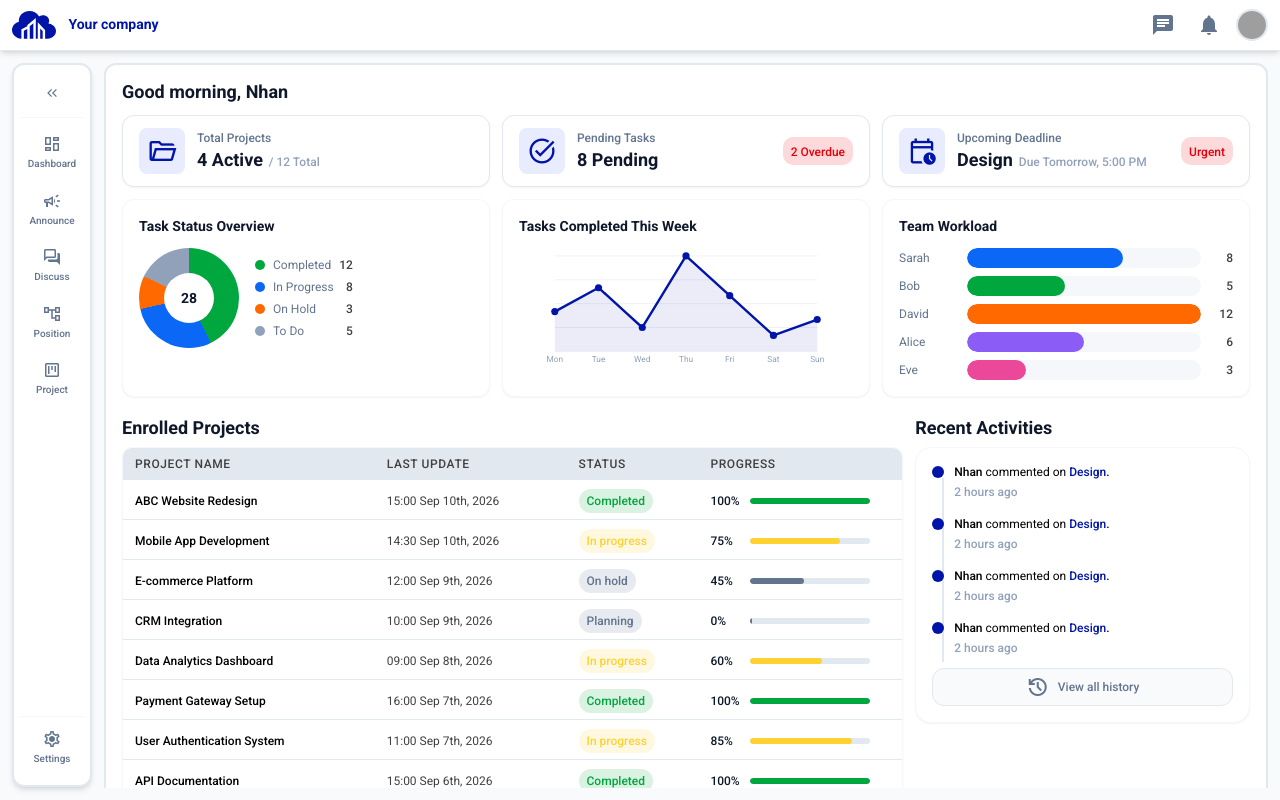
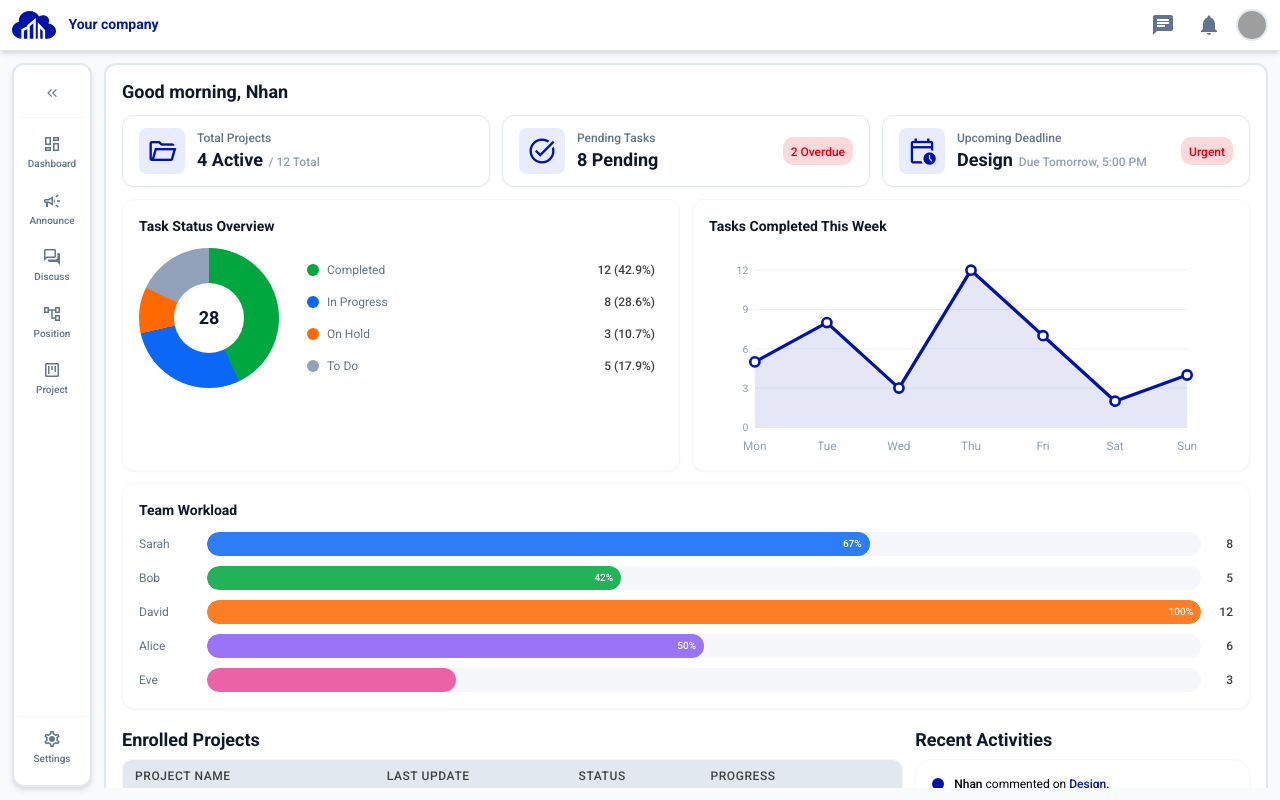
Before and after one commit to automne2021/onfis, a React (Vite) app in the folder frontend/main-webapp/: page / in a window 1280 px wide. Built offline with nearby package versions, Linux system fonts and the light colour scheme; grey boxes are pictures that could not be loaded.

Commit message:
- Fix Login page size (not finish) - Fix Chat page size (finish) - Reposition charts in Dashboard - Fix Task List mode (not finish)

```diff
--- a/frontend/main-webapp/src/features/chat/components/Sidebar/ChatSidebar.tsx
+++ b/frontend/main-webapp/src/features/chat/components/Sidebar/ChatSidebar.tsx
@@ -19,7 +19,7 @@ export function ChatSidebar({ activeChannelId, onChannelSelect, icons }: ChatSid
 
   return (
     <div className="flex flex-col h-full w-full justify-between bg-white">
-      <div className="flex flex-col gap-4">
+      <div className="flex flex-col gap-4 overflow-y-auto min-h-0 flex-1">
         {/* Header */}
         <div className="flex items-center justify-between px-4 py-3 border-b border-neutral-200 ">
           <p className="header-h6 leading-none text-neutral-900">Messages</p>
--- a/frontend/main-webapp/src/features/chat/pages/ChatPage.tsx
+++ b/frontend/main-webapp/src/features/chat/pages/ChatPage.tsx
@@ -55,7 +55,7 @@ export function ChatPage() {
           </button>
         </div>
 
-        <div className="flex-1 overflow-y-auto">
+        <div className="flex-1 overflow-hidden min-h-0">
           <ChatWindow activeChannelId={activeChannelId} />
         </div>
 
--- a/frontend/main-webapp/src/features/dashboard/components/Charts.tsx
+++ b/frontend/main-webapp/src/features/dashboard/components/Charts.tsx
@@ -1,4 +1,32 @@
 // Pure CSS/SVG chart components — no external dependencies needed
+import { useState } from "react";
+
+// ─── Tooltip Component ──────────────────────────────────────────────────────
+interface TooltipProps {
+    x: number;
+    y: number;
+    content: string;
+    visible: boolean;
+}
+
+function ChartTooltip({ x, y, content, visible }: TooltipProps) {
+    if (!visible) return null;
+    return (
+        <div
+            className="absolute pointer-events-none z-50 px-2.5 py-1.5 bg-neutral-800 text-white text-xs rounded-lg shadow-lg whitespace-nowrap transition-opacity duration-150"
+            style={{
+                left: x,
+                top: y,
+                transform: 'translate(-50%, -100%)',
+                marginTop: '-8px',
+                opacity: visible ? 1 : 0,
+            }}
+        >
+            {content}
+            <div className="absolute left-1/2 -translate-x-1/2 top-full w-0 h-0 border-l-4 border-r-4 border-t-4 border-transparent border-t-neutral-800" />
+        </div>
+    );
+}
 
 // ─── Pie Chart ───────────────────────────────────────────────────────────────
 interface PieSlice {
@@ -14,6 +42,7 @@ interface PieChartProps {
 
 export function PieChart({ data, title }: PieChartProps) {
     const total = data.reduce((sum, d) => sum + d.value, 0);
+    const [hoveredSlice, setHoveredSlice] = useState<string | null>(null);
     let cumulative = 0;
 
     // Build conic-gradient stops
@@ -30,38 +59,50 @@ export function PieChart({ data, title }: PieChartProps) {
         <div className="bg-white rounded-[12px] shadow-sm border border-neutral-100 p-4 flex flex-col gap-3">
             <h3 className="font-bold text-sm leading-5 text-neutral-900">{title}</h3>
 
-            <div className="flex items-center gap-4">
-                {/* Pie */}
+            <div className="flex items-center gap-5">
+                {/* Pie — larger */}
                 <div
-                    className="w-[100px] h-[100px] rounded-full flex-shrink-0"
+                    className="w-[140px] h-[140px] rounded-full flex-shrink-0 cursor-pointer transition-transform duration-200 hover:scale-105"
                     style={{
                         background: `conic-gradient(${stops})`,
                     }}
                 >
                     {/* Center hole for donut effect */}
                     <div className="w-full h-full flex items-center justify-center">
-                        <div className="w-[50px] h-[50px] rounded-full bg-white flex items-center justify-center">
-                            <span className="font-bold text-sm text-neutral-900">{total}</span>
+                        <div className="w-[70px] h-[70px] rounded-full bg-white flex items-center justify-center shadow-inner">
+                            <span className="font-bold text-lg text-neutral-900">{total}</span>
                         </div>
                     </div>
                 </div>
 
-                {/* Legend */}
-                <div className="flex flex-col gap-1.5 min-w-0">
-                    {data.map((slice) => (
-                        <div key={slice.label} className="flex items-center gap-2">
+                {/* Legend with hover */}
+                <div className="flex flex-col gap-2 min-w-0 flex-1">
+                    {data.map((slice) => {
+                        const pct = ((slice.value / total) * 100).toFixed(1);
+                        const isHovered = hoveredSlice === slice.label;
+                        return (
                             <div
-                                className="w-2.5 h-2.5 rounded-full flex-shrink-0"
-                                style={{ backgroundColor: slice.color }}
+                                key={slice.label}
+                                className={`flex items-center gap-2 px-2 py-1 rounded-md cursor-pointer transition-colors ${isHovered ? 'bg-neutral-100' : ''}`}
+                                onMouseEnter={() => setHoveredSlice(slice.label)}
+                                onMouseLeave={() => setHoveredSlice(null)}
+                            >
+                                <div
+                                    className="w-3 h-3 rounded-full flex-shrink-0 transition-transform duration-150"
+                                    style={{
+                                        backgroundColor: slice.color,
+                                        transform: isHovered ? 'scale(1.3)' : 'scale(1)',
+                                    }}
                                 />
-                            <span className="text-xs text-neutral-500 truncate">
+                                <span className="text-xs text-neutral-500 truncate flex-1">
                                     {slice.label}
                                 </span>
                                 <span className="text-xs font-medium text-neutral-700 ml-auto">
-                                {slice.value}
+                                    {slice.value} ({pct}%)
                                 </span>
                             </div>
-                    ))}
+                        );
+                    })}
                 </div>
             </div>
         </div>
@@ -83,31 +124,67 @@ interface BarChartProps {
 
 export function BarChart({ data, title, maxValue }: BarChartProps) {
     const max = maxValue || Math.max(...data.map((d) => d.value), 1);
+    const [hoveredBar, setHoveredBar] = useState<string | null>(null);
+    const [tooltipInfo, setTooltipInfo] = useState<{ x: number; y: number; content: string; visible: boolean }>({ x: 0, y: 0, content: '', visible: false });
+
+    const handleBarHover = (item: BarItem, e: React.MouseEvent) => {
+        const rect = (e.currentTarget as HTMLElement).getBoundingClientRect();
+        const parentRect = (e.currentTarget as HTMLElement).closest('.bar-chart-container')?.getBoundingClientRect();
+        if (parentRect) {
+            setTooltipInfo({
+                x: rect.left - parentRect.left + rect.width / 2,
+                y: rect.top - parentRect.top,
+                content: `${item.label}: ${item.value} tasks`,
+                visible: true,
+            });
+        }
+        setHoveredBar(item.label);
+    };
 
     return (
-        <div className="bg-white rounded-[12px] shadow-sm border border-neutral-100 p-4 flex flex-col gap-3">
+        <div className="bg-white rounded-[12px] shadow-sm border border-neutral-100 p-4 flex flex-col gap-3 bar-chart-container relative">
             <h3 className="font-bold text-sm leading-5 text-neutral-900">{title}</h3>
 
-            <div className="flex flex-col gap-2">
-                {data.map((item) => (
-                    <div key={item.label} className="flex items-center gap-2">
+            <ChartTooltip {...tooltipInfo} />
+
+            <div className="flex flex-col gap-2.5">
+                {data.map((item) => {
+                    const pct = ((item.value / max) * 100).toFixed(0);
+                    const isHovered = hoveredBar === item.label;
+                    return (
+                        <div
+                            key={item.label}
+                            className="flex items-center gap-2 cursor-pointer"
+                            onMouseEnter={(e) => handleBarHover(item, e)}
+                            onMouseLeave={() => {
+                                setHoveredBar(null);
+                                setTooltipInfo(prev => ({ ...prev, visible: false }));
+                            }}
+                        >
                             <span className="text-xs text-neutral-500 w-[60px] flex-shrink-0 truncate">
                                 {item.label}
                             </span>
-                        <div className="flex-1 h-5 bg-neutral-100 rounded-full overflow-hidden">
+                            <div className="flex-1 h-6 bg-neutral-100 rounded-full overflow-hidden">
                                 <div
-                                className="h-full rounded-full transition-all duration-500 ease-out"
+                                    className="h-full rounded-full transition-all duration-500 ease-out flex items-center justify-end pr-2"
                                     style={{
                                         width: `${(item.value / max) * 100}%`,
                                         backgroundColor: item.color,
+                                        opacity: isHovered ? 1 : 0.85,
+                                        transform: isHovered ? 'scaleY(1.1)' : 'scaleY(1)',
                                     }}
-                            />
+                                >
+                                    {(item.value / max) * 100 > 25 && (
+                                        <span className="text-white text-[10px] font-medium">{pct}%</span>
+                                    )}
+                                </div>
                             </div>
                             <span className="text-xs font-medium text-neutral-700 w-6 text-right flex-shrink-0">
                                 {item.value}
                             </span>
                         </div>
-                ))}
+                    );
+                })}
             </div>
         </div>
     );
@@ -127,10 +204,11 @@ interface LineChartProps {
 
 export function LineChart({ data, title, color = "#0014A8" }: LineChartProps) {
     const max = Math.max(...data.map((d) => d.value), 1);
-    const chartW = 280;
-    const chartH = 100;
-    const padX = 30;
-    const padY = 10;
+    const [hoveredPoint, setHoveredPoint] = useState<number | null>(null);
+    const chartW = 400;
+    const chartH = 160;
+    const padX = 35;
+    const padY = 20;
     const plotW = chartW - padX * 2;
     const plotH = chartH - padY * 2;
 
@@ -150,7 +228,7 @@ export function LineChart({ data, title, color = "#0014A8" }: LineChartProps) {
     ].join(" ");
 
     return (
-        <div className="bg-white rounded-[12px] shadow-sm border border-neutral-100 p-4 flex flex-col gap-2">
+        <div className="bg-white rounded-[12px] shadow-sm border border-neutral-100 p-4 flex flex-col gap-2 relative">
             <h3 className="font-bold text-sm leading-5 text-neutral-900">{title}</h3>
 
             <svg
@@ -160,8 +238,8 @@ export function LineChart({ data, title, color = "#0014A8" }: LineChartProps) {
             >
                 {/* Grid lines */}
                 {[0, 0.25, 0.5, 0.75, 1].map((ratio) => (
+                    <g key={ratio}>
                         <line
-                        key={ratio}
                             x1={padX}
                             y1={padY + plotH * (1 - ratio)}
                             x2={chartW - padX}
@@ -169,24 +247,88 @@ export function LineChart({ data, title, color = "#0014A8" }: LineChartProps) {
                             stroke="#E2E8F0"
                             strokeWidth="0.5"
                         />
+                        {/* Y-axis labels */}
+                        <text
+                            x={padX - 5}
+                            y={padY + plotH * (1 - ratio) + 3}
+                            textAnchor="end"
+                            fontSize="8"
+                            fill="#90A1B9"
+                        >
+                            {Math.round(max * ratio)}
+                        </text>
+                    </g>
                 ))}
 
                 {/* Area fill */}
-                <path d={areaPath} fill={color} opacity="0.08" />
+                <path d={areaPath} fill={color} opacity="0.1" />
 
                 {/* Line */}
                 <polyline
                     points={polyline}
                     fill="none"
                     stroke={color}
-                    strokeWidth="2"
+                    strokeWidth="2.5"
                     strokeLinecap="round"
                     strokeLinejoin="round"
                 />
 
-                {/* Data points */}
+                {/* Data points — interactive */}
                 {points.map((p, i) => (
-                    <circle key={i} cx={p.x} cy={p.y} r="3" fill={color} />
+                    <g
+                        key={i}
+                        onMouseEnter={() => setHoveredPoint(i)}
+                        onMouseLeave={() => setHoveredPoint(null)}
+                        className="cursor-pointer"
+                    >
+                        {/* Invisible larger hit area */}
+                        <circle cx={p.x} cy={p.y} r="12" fill="transparent" />
+
+                        {/* Outer ring on hover */}
+                        {hoveredPoint === i && (
+                            <circle cx={p.x} cy={p.y} r="8" fill={color} opacity="0.15" />
+                        )}
+
+                        {/* Visible dot */}
+                        <circle
+                            cx={p.x}
+                            cy={p.y}
+                            r={hoveredPoint === i ? 5 : 3.5}
+                            fill="white"
+                            stroke={color}
+                            strokeWidth="2"
+                            style={{ transition: 'r 0.15s ease' }}
+                        />
+
+                        {/* Tooltip on hover */}
+                        {hoveredPoint === i && (
+                            <g>
+                                <rect
+                                    x={p.x - 30}
+                                    y={p.y - 32}
+                                    width="60"
+                                    height="22"
+                                    rx="4"
+                                    fill="#1e293b"
+                                />
+                                <text
+                                    x={p.x}
+                                    y={p.y - 18}
+                                    textAnchor="middle"
+                                    fontSize="9"
+                                    fontWeight="600"
+                                    fill="white"
+                                >
+                                    {data[i].label}: {data[i].value}
+                                </text>
+                                {/* Tooltip arrow */}
+                                <polygon
+                                    points={`${p.x - 4},${p.y - 10} ${p.x + 4},${p.y - 10} ${p.x},${p.y - 6}`}
+                                    fill="#1e293b"
+                                />
+                            </g>
+                        )}
+                    </g>
                 ))}
 
                 {/* X-axis labels */}
@@ -194,9 +336,9 @@ export function LineChart({ data, title, color = "#0014A8" }: LineChartProps) {
                     <text
                         key={i}
                         x={points[i].x}
-                        y={chartH - 1}
+                        y={chartH - 3}
                         textAnchor="middle"
-                        fontSize="7"
+                        fontSize="9"
                         fill="#90A1B9"
                     >
                         {d.label}
--- a/frontend/main-webapp/src/features/dashboard/pages/DashboardPage.tsx
+++ b/frontend/main-webapp/src/features/dashboard/pages/DashboardPage.tsx
@@ -204,8 +204,8 @@ export default function DashboardPage() {
         />
       </div>
 
-      {/* Charts Row */}
-      <div className="grid grid-cols-3 gap-3">
+      {/* Charts Row — 2 columns for larger, clearer charts */}
+      <div className="grid grid-cols-2 gap-3">
         <PieChart
           data={taskStatusData}
           title="Task Status Overview"
@@ -215,6 +215,8 @@ export default function DashboardPage() {
           title="Tasks Completed This Week"
           color="#0014A8"
         />
+      </div>
+      <div className="grid grid-cols-1 gap-3">
         <BarChart
           data={teamWorkloadData}
           title="Team Workload"
--- a/frontend/main-webapp/src/features/tasks/components/TaskListHeader.tsx
+++ b/frontend/main-webapp/src/features/tasks/components/TaskListHeader.tsx
@@ -2,7 +2,7 @@ import { Checkbox } from "../../../components/common/Icons";
 
 export default function TaskListHeader() {
   return (
-    <div className="bg-secondary grid grid-cols-[24px_2fr_1fr_1fr_1fr_1.5fr] gap-3 items-center px-4 py-2 w-full">
+    <div className="bg-neutral-50 border-b border-neutral-200 grid grid-cols-[32px_2fr_1fr_1fr_1fr_1.5fr] gap-3 items-center px-3 py-2 w-full sticky top-0 z-10 text-xs font-medium text-neutral-500">
       {/* Checkbox */}
       <div className="flex-shrink-0">
         <Checkbox checked={false} />
--- a/frontend/main-webapp/src/features/tasks/components/TaskListView.tsx
+++ b/frontend/main-webapp/src/features/tasks/components/TaskListView.tsx
@@ -64,12 +64,12 @@ export default function TaskListView({ stages, onAddTask, onTaskClick }: TaskLis
   };
 
   return (
-    <div className="bg-white rounded-[12px] overflow-hidden w-full">
+    <div className="bg-white rounded-[12px] shadow-sm border border-neutral-100 overflow-hidden h-full flex flex-col w-full">
       {/* Table Header */}
       <TaskListHeader />
 
       {/* Stage Rows */}
-      <div className="flex flex-col">
+      <div className="flex-1 overflow-y-auto flex flex-col">
         {stages.map((stage) => (
           <div key={stage.id}>
             {/* Stage Header Row */}
--- a/frontend/main-webapp/src/features/tasks/components/TaskRow.tsx
+++ b/frontend/main-webapp/src/features/tasks/components/TaskRow.tsx
@@ -26,7 +26,7 @@ export default function TaskRow({
 }: TaskRowProps) {
   return (
     <div
-      className={`grid grid-cols-[24px_2fr_1fr_1fr_1fr_1.5fr] gap-3 items-center px-4 py-2 w-full cursor-pointer hover:bg-neutral-50 transition-colors ${isLastInStage ? "border-b border-neutral-200" : "border-t border-neutral-200"
+      className={`grid grid-cols-[32px_2fr_1fr_1fr_1fr_1.5fr] gap-3 items-center px-3 py-2 w-full cursor-pointer hover:bg-neutral-50 transition-colors ${isLastInStage ? "border-b border-neutral-200" : "border-t border-neutral-200"
         }`}
       onClick={onClick}
     >
--- a/frontend/main-webapp/src/layouts/AuthLayout.tsx
+++ b/frontend/main-webapp/src/layouts/AuthLayout.tsx
@@ -2,7 +2,7 @@ import { Outlet } from "react-router-dom";
 
 export default function AuthLayout() {
   return (
-    <div className="min-h-screen bg-neutral-50 flex items-center justify-center p-4">
+    <div className="h-screen overflow-hidden bg-neutral-50 flex items-center justify-center p-4">
       <Outlet />
     </div>
   );
```
Also changed, not shown: frontend/main-webapp/src/features/auth/pages/SignInPage.tsx (+4 -21 lines), frontend/main-webapp/src/features/dashboard/components/RecentActivities.tsx (+10 -3 lines), frontend/main-webapp/src/index.css (+10 -4 lines). Lines whose indentation alone changed are shown as unchanged.
